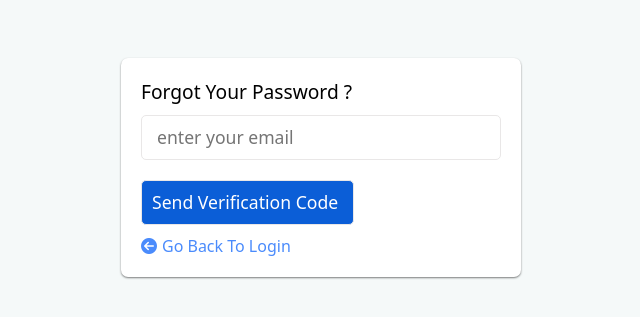
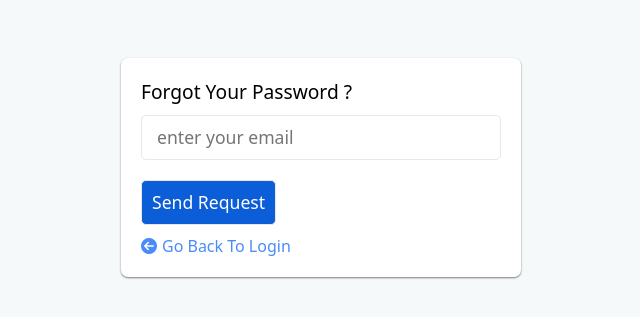
Before and after one commit to coderceder61/social_network, a React (Create React App) app: page /forgot in a window 1280 px wide. Shown: the part 233-550 px from the top of the page, without its empty margins (319-959 px from the left). Built offline with nearby package versions, Linux system fonts and the light colour scheme; a web font is replaced by a local one.

Commit message:
Update Forgot.js

```diff
--- a/src/Forgot.js
+++ b/src/Forgot.js
@@ -45,7 +45,7 @@ function Home() {
 
             {good1 && <span style={{margin:'10px 20px',display:'inline-block',color:'rgb(177, 7, 72)',border:'1px solid rgb(203, 184, 190)',padding:'15px 10px',backgroundColor:'#f8d7da',width:'90%'}}>enter your email id !</span>}
 
-            <div style={{margin:'10px 20px',display:'flex',alignItems:'center',justifyContent:'space-between'}}><input autocomplete="off" style={{padding:'5px 10px',backgroundColor:'#0b5ed7',color:'white',borderRadius:'5px'}} type="submit" value="Send Verification Code " name="sign"/></div>
+            <div style={{margin:'10px 20px',display:'flex',alignItems:'center',justifyContent:'space-between'}}><input autocomplete="off" style={{padding:'5px 10px',backgroundColor:'#0b5ed7',color:'white',borderRadius:'5px'}} type="submit" value="Send Request" name="sign"/></div>
             <Link to='/' style={{margin:'10px 20px'}} href=""><i style={{marginRight:'5px'}} className="fa-solid fa-circle-arrow-left"></i>Go Back To Login</Link>
         </form>
     </div>
```
